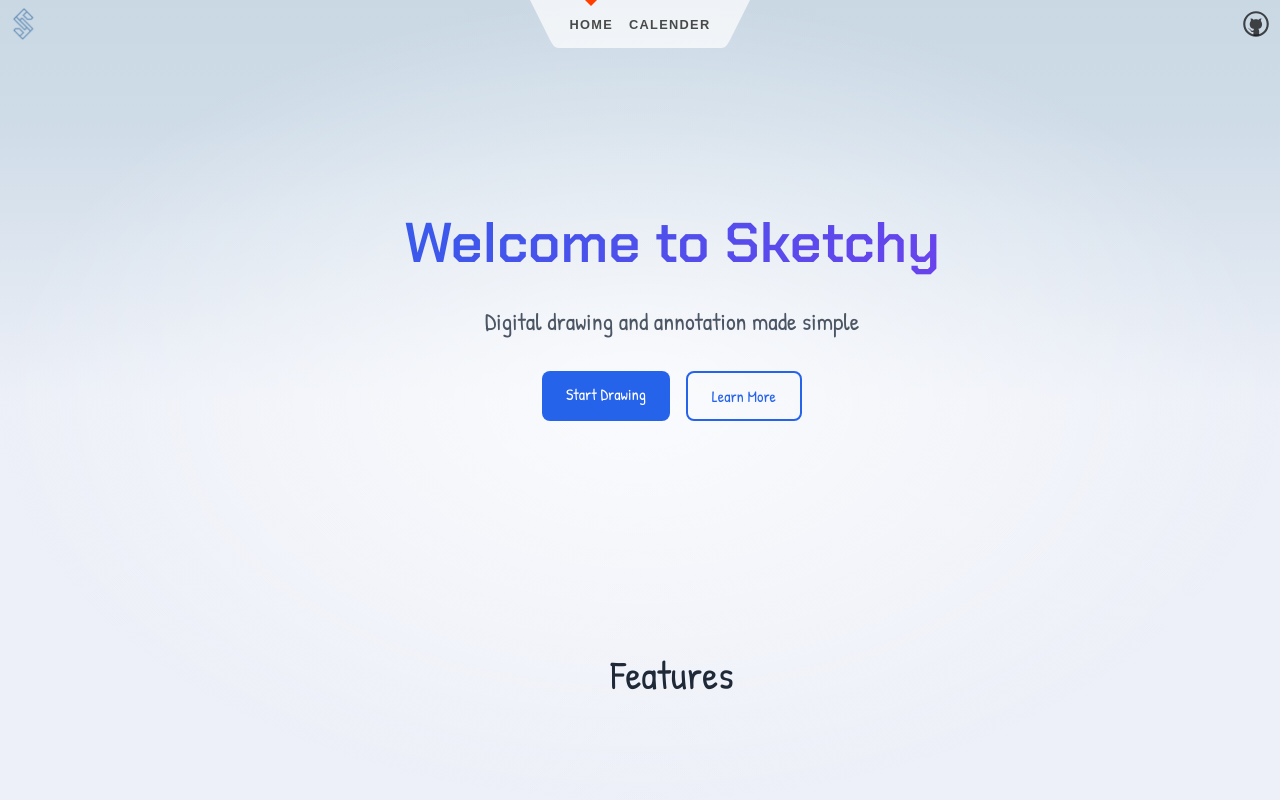
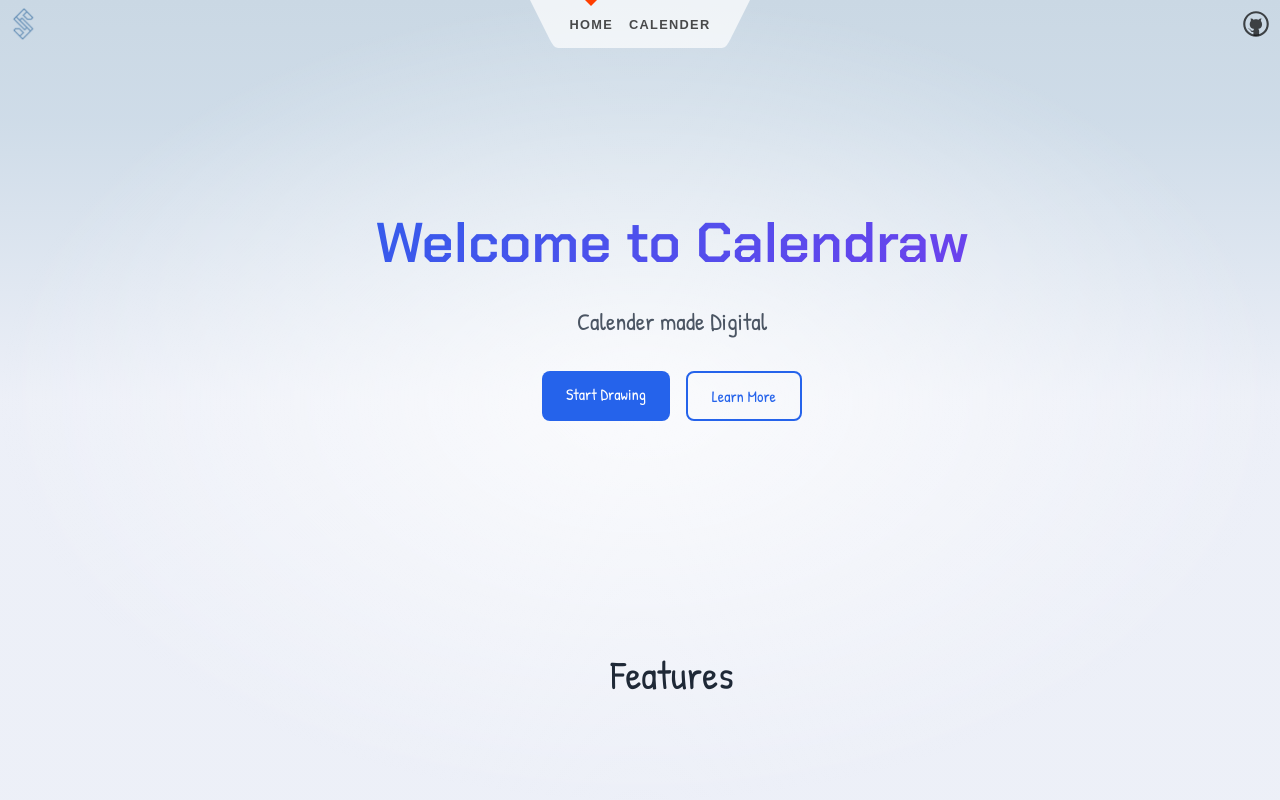
Before and after one commit to Devansh-Walia/calendraw, a SvelteKit app: page / in a window 1280 px wide. Shown: the top 800 px of the page. Built offline with nearby package versions, Linux system fonts and the light colour scheme.

Commit message:
name space change

```diff
--- a/src/routes/+page.svelte
+++ b/src/routes/+page.svelte
@@ -1,10 +1,9 @@
 <script lang="ts">
-    import { onMount } from 'svelte';
     import { fade, fly } from 'svelte/transition';
 </script>
 
 <svelte:head>
-    <title>Sketchy - Digital Drawing Made Simple</title>
+    <title>Calendraw - Digital Drawing Made Simple</title>
     <meta
         name="description"
         content="A powerful yet simple digital drawing and annotation tool"
@@ -17,8 +16,8 @@
 
 <main>
     <section class="hero" in:fade>
-        <h1>Welcome to Sketchy</h1>
-        <p class="tagline">Digital drawing and annotation made simple</p>
+        <h1>Welcome to Calendraw</h1>
+        <p class="tagline">Calender made Digital</p>
         <div class="cta-buttons">
             <a href="/calender" class="cta-primary">Start Drawing</a>
             <a href="#features" class="cta-secondary">Learn More</a>
```
